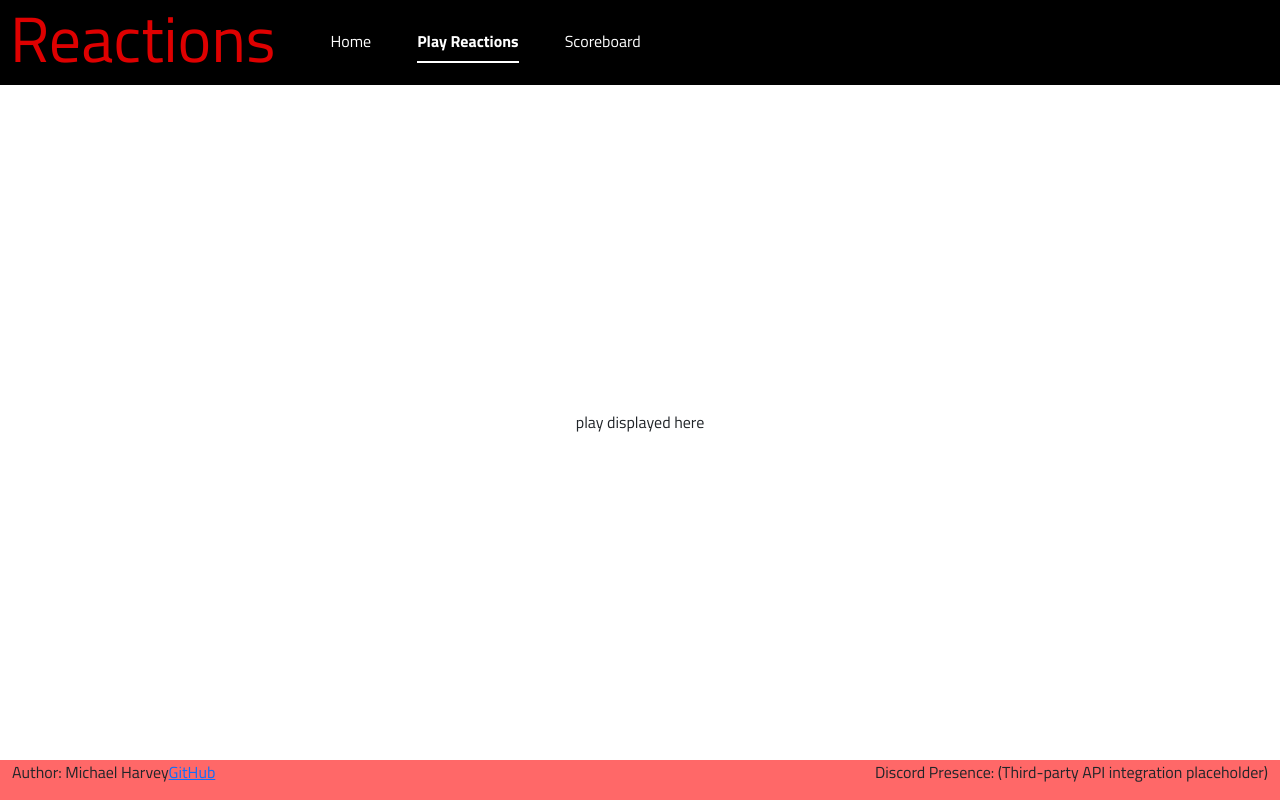
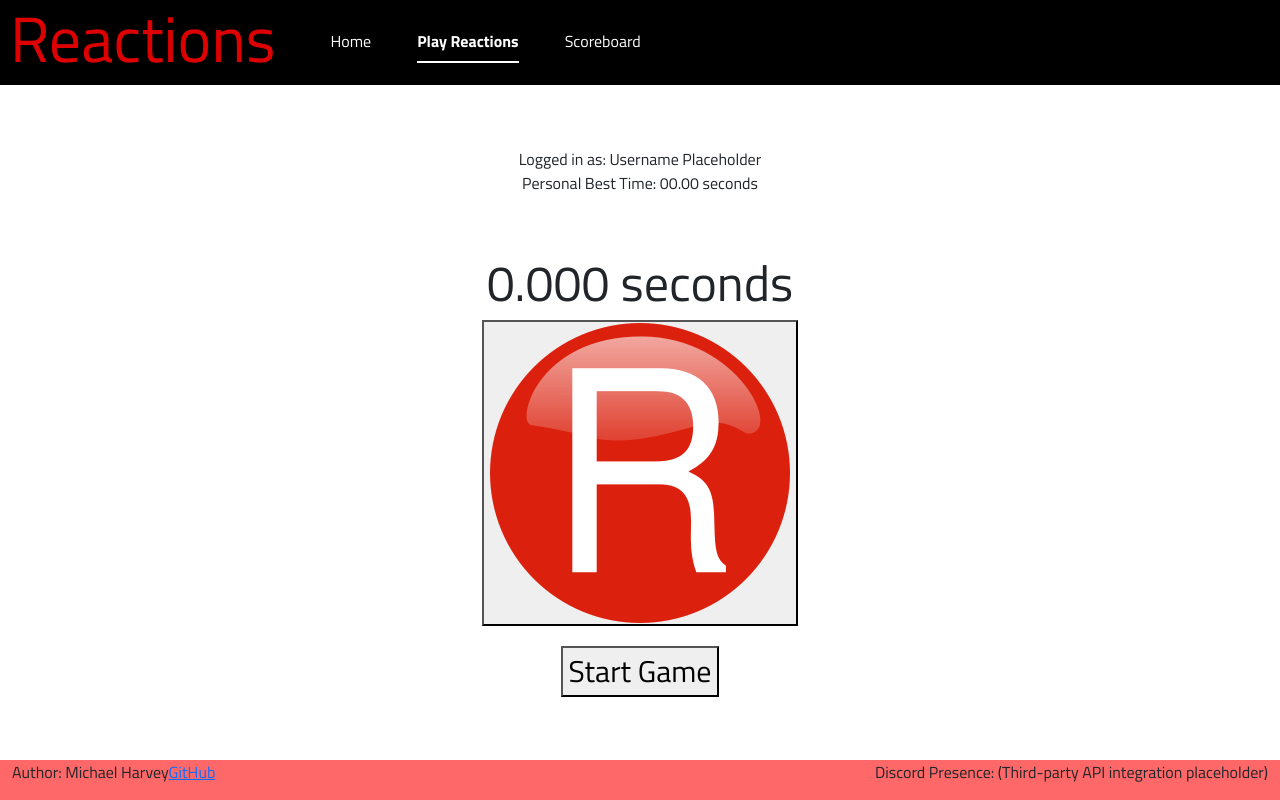
Before and after one commit to mharvey010/CS260-startup, a React (Vite) app: page /play in a window 1280 px wide. Built offline with nearby package versions, Linux system fonts and the light colour scheme.

Commit message:
changed some html elements for play.jsx to match proper jsx syntax in order to render properly.

```diff
--- a/src/play/play.jsx
+++ b/src/play/play.jsx
@@ -1,9 +1,26 @@
 import React from 'react';
+import './play.css';
 
 export function Play() {
   return (
     <main>
-      <div>play displayed here</div>
+        <div style={{ textAlign: 'right' }}>
+            Logged in as: <span>Username Placeholder</span>
+        </div>
+        <div style={{ textAlign: 'right' }}>
+            Personal Best Time: <span>00.00 seconds</span>
+        </div>
+        <div style={{ textAlign: 'center', marginTop: '50px', fontSize: '50px' }}>
+            0.000 seconds
+        </div>
+        <div id="reaction-button" style={{ textAlign: 'center' }}>
+            <button>
+                <img src="reaction_button.png" style={{ width: '300px', height: '300px' }}/>
+            </button>
+        </div>
+        <div id="game-start" style={{ textAlign: 'center', marginTop: '20px' }}>
+            <button style={{ fontSize: '30px' }}>Start Game</button>
+        </div>
     </main>
   );
 }
```
